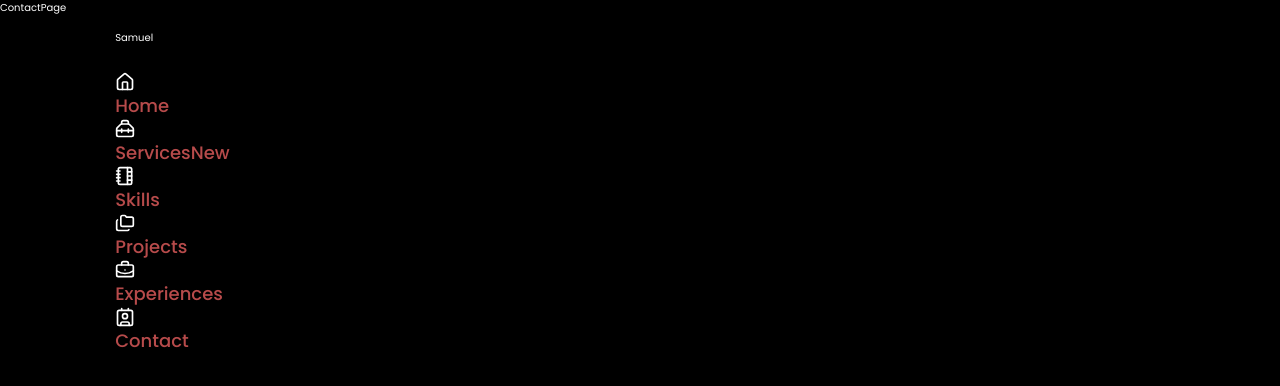
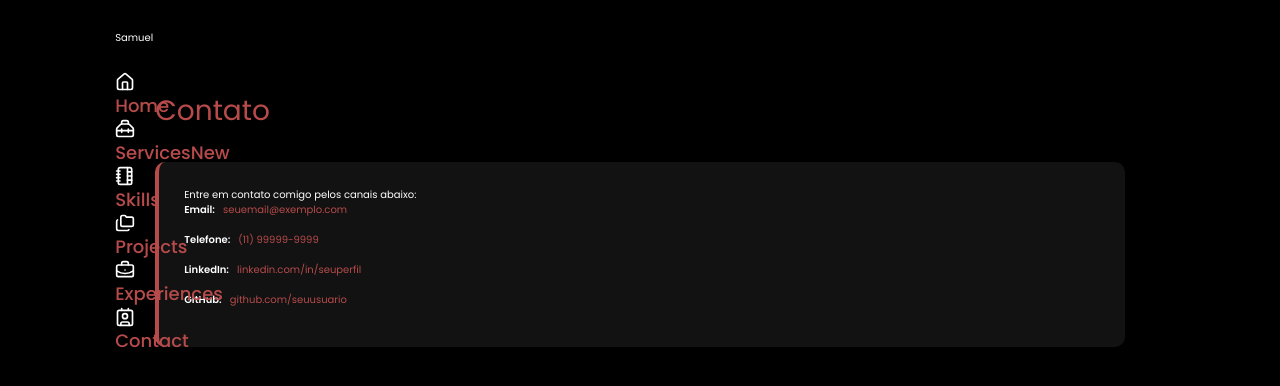
Before and after one commit to Samuteg/portifolio, a React (Vite) app: page /contact in a window 1280 px wide. Shown: the top 386 px of the page. Built offline with nearby package versions, Linux system fonts and the light colour scheme.

Commit message:
refactoring css review, add experience and contact page

```diff
--- a/src/HomePage.css
+++ b/src/HomePage.css
@@ -146,7 +146,6 @@ span {
   border-radius: 4rem;
   font-size: 1.6rem;
   color: #B74B4B;
-  letter-spacing: 0.3rem;
   font-weight: 600;
   border: 2px solid #B74B4B;
   transition: 0.3s ease;
--- a/src/index.css
+++ b/src/index.css
@@ -27,7 +27,7 @@ nav a {
 nav a:hover,
 nav a.active {
   color: #bb3c3c;
-    border-bottom: 3px solid #B74B4B;
+  border-bottom: 3px solid #b74b4b;
 }
 
 .home {
@@ -40,7 +40,7 @@ nav a.active {
 
 .logo {
   font-size: 3rem;
-    color: #B74B4B;
+  color: #b74b4b;
   font-weight: 800;
   cursor: pointer;
   transition: 0.5s ease;
@@ -51,7 +51,15 @@ section {
   padding: 5rem 9% 5rem;
 }
 
-.servises {
+.services {
+  justify-content: center;
+  gap: 8rem;
+  background-color: black;
+}
+
+.services-section {
+  display: flex;
+  flex-direction: row;
   justify-content: center;
   gap: 8rem;
   background-color: black;
@@ -64,7 +72,7 @@ section {
 
 .services-content h2 {
   text-align: center;
-    color: #B74B4B;
+  color: #b74b4b;
   font-size: 32px;
   margin-bottom: 30px;
   font-weight: bold;
@@ -75,10 +83,9 @@ section {
   padding: 25px;
   border-radius: 16px;
   box-shadow: 0 4px 15px rgba(0, 0, 0, 0.4);
-    color: #B74B4B;
-    transition:
-        transform 0.3s ease,
-        box-shadow 0.3s ease;
+  color: #b74b4b;
+  gap: 20px;
+  transition: transform 0.3s ease, box-shadow 0.3s ease;
 }
 
 .service-card:hover {
@@ -88,7 +95,13 @@ section {
 .service-icon {
   font-size: 40px;
   margin-bottom: 10px;
-    color: #B74B4B;
+  color: #b74b4b;
+}
+
+.service-title {
+  margin-bottom: 10px;
+  font-size: 1.8rem;
+  font-weight: 600;
 }
 
 .skills-section {
@@ -101,7 +114,7 @@ section {
 
 .skills-section h2 {
   text-align: center;
-    color: #B74B4B;
+  color: #b74b4b;
   font-size: 32px;
   margin-bottom: 30px;
   font-weight: bold;
@@ -116,8 +129,8 @@ section {
 
 /* Card */
 .skill-card {
-    background: #1C1C1C;
-    border: 2px solid #B74B4B;
+  background: #1c1c1c;
+  border: 2px solid #b74b4b;
   padding: 20px;
   text-align: center;
   border-radius: 14px;
@@ -135,7 +148,7 @@ section {
 /* Ícones */
 .skill-card i {
   font-size: 42px;
-    color: #B74B4B;
+  color: #b74b4b;
   margin-bottom: 10px;
 }
 
@@ -143,7 +156,7 @@ section {
   display: block;
   font-weight: bold;
   font-size: 18px;
-    color: #FFFFFF;
+  color: #ffffff;
   margin-bottom: 12px;
 }
 
@@ -151,14 +164,14 @@ section {
 .progress {
   width: 100%;
   height: 10px;
-    background: #2E2E2E;
+  background: #2e2e2e;
   border-radius: 6px;
   overflow: hidden;
 }
 
 .progress div {
   height: 100%;
-    background: #B74B4B;
+  background: #b74b4b;
   width: 0%;
   border-radius: 6px;
   animation: fillBar 1.5s forwards ease-in-out;
@@ -187,7 +200,6 @@ section {
   }
 }
 
-
 .projects {
   justify-content: center;
   gap: 8rem;
@@ -195,53 +207,31 @@ section {
 }
 
 .projects .projects-content h2 {
-    place-items: center;
-    font-size: 4rem;
-    font-weight: 700;
-    line-height: 1.3;
-    color: #B74B4B;
-    justify-content: center;
-    padding: 10px;
-    padding-top: 10px;
+  margin-bottom: 5rem;
+  text-align: center;
+  font-size: 3rem;
+  font-weight: 600;
+  color: #b74b4b;
 }
 
 .projects-content p {
   font-size: 1.6rem;
   padding: 10px;
-}
 
-:root {
-    --bg: #0F1724;
-    /* fundo escuro */
-    --card: #0B1220;
-    --muted: #9AA4B2;
-    --accent: #B74B4B;
-    --glass: rgba(255, 255, 255, 0.04);
-    --radius: 16px;
-    font-family:
-        Inter,
-        system-ui,
-        -apple-system,
-        "Segoe UI",
-        Roboto,
-        "Helvetica Neue",
-        Arial;
 }
 
 /* Container responsivo para o cartão */
 .portfolio-card {
   width: 100%;
-    max-width: 920px;
+  max-width: 1300px;
   display: grid;
   grid-template-columns: 320px 1fr;
   gap: 24px;
   background: rgb(12, 12, 12);
-    border-radius: var(--radius);
-    box-shadow:
-        0 8px 30px rgba(2, 6, 23, 0.6),
-        inset 0 1px 0 rgba(255, 255, 255, 0.02);
+  border-radius: 1rem;
+  box-shadow: 0 8px 30px #581d1d34, inset 0 1px 0 rgba(255, 255, 255, 0.02);
   padding: 20px;
-    margin: 10px;
+  margin: 20px;
   align-items: center;
   backdrop-filter: blur(6px);
 }
@@ -254,7 +244,7 @@ section {
   display: flex;
   align-items: center;
   justify-content: center;
-    background: linear-gradient(135deg, var(--accent), #D67C7C);
+  background: linear-gradient(135deg, var(--accent), #d67c7c);
   position: relative;
 }
 
@@ -296,7 +286,7 @@ section {
 /* Ações */
 .actions {
   display: flex;
-    gap: 12px;
+  gap: 8px;
   margin-top: 18px;
 }
 
@@ -315,14 +305,12 @@ section {
   padding: 10px 14px;
   border-radius: 12px;
   border: 0;
-    font-weight: 600;
+  font-weight: 500;
   cursor: pointer;
-    background: linear-gradient(90deg, #B74B4B, #8E3333);
-    color: #FFF;
+  background: linear-gradient(90deg, #b74b4b, #8e3333);
+  color: #fff;
   box-shadow: 0 6px 18px rgba(183, 75, 75, 0.28);
-    transition:
-        transform 0.18s ease,
-        box-shadow 0.18s ease;
+  transition: transform 0.18s ease, box-shadow 0.18s ease;
 }
 
 .btn.ghost {
@@ -331,7 +319,7 @@ section {
 }
 
 /* meta: likes + date */
-.meta {
+.meta-project {
   display: flex;
   gap: 14px;
   color: var(--muted);
@@ -344,7 +332,7 @@ section {
 .portfolio-card:hover {
   transform: translateY(-6px);
   transition: transform 0.22s cubic-bezier(0.2, 0.9, 0.3, 1);
-    box-shadow: 0 18px 50px rgba(2, 6, 23, 0.65);
+  box-shadow: 0 18px 50px #581d1d34;
 }
 
 /* Responsividade */
@@ -380,7 +368,7 @@ section {
   font-size: 6rem;
   font-weight: 700;
   line-height: 1.3;
-    color: #B74B4B;
+  color: #b74b4b;
   justify-content: center;
   padding-top: 10px;
 }
@@ -393,12 +381,12 @@ section {
 .experience-section {
   padding: 40px;
   border-radius: 12px;
-    color: #FFF;
+  color: #fff;
   font-family: "Poppins", sans-serif;
 }
 
 .experience-section h1 {
-    color: #B74B4B;
+  color: #b74b4b;
   /* mesma vibe das outras divs */
   margin-bottom: 25px;
   font-size: 28px;
@@ -410,25 +398,25 @@ section {
   background: #181818;
   padding: 20px;
   margin-bottom: 20px;
-    border-left: 4px solid #B74B4B;
+  border-left: 4px solid #b74b4b;
   border-radius: 8px;
   transition: 0.3s ease;
 }
 
 .experience-item:hover {
-    background: #1F1F1F;
+  background: #1f1f1f;
   transform: translateX(4px);
 }
 
 .experience-item h3 {
   margin: 0;
   font-size: 20px;
-    color: #FFF;
+  color: #fff;
 }
 
 .exp-date {
   display: block;
-    color: #B74B4B;
+  color: #b74b4b;
   font-size: 14px;
   margin-top: 4px;
   margin-bottom: 10px;
@@ -436,7 +424,7 @@ section {
 
 .experience-item p {
   margin: 0;
-    color: #CCC;
+  color: #ccc;
   font-size: 15px;
   line-height: 1.6;
 }
@@ -444,12 +432,12 @@ section {
 .contact-section {
   padding: 40px;
   border-radius: 12px;
-    color: #FFF;
+  color: #fff;
   font-family: "Poppins", sans-serif;
 }
 
 .contact-section h2 {
-    color: #B74B4B;
+  color: #b74b4b;
   margin-bottom: 25px;
   font-size: 28px;
   display: inline-block;
@@ -460,7 +448,7 @@ section {
   background: #121212;
   padding: 25px;
   border-radius: 10px;
-    border-left: 4px solid #B74B4B;
+  border-left: 4px solid #b74b4b;
 }
 
 .contact-item {
@@ -469,23 +457,17 @@ section {
 
 .contact-item .label {
   font-weight: bold;
-    color: #FFF;
+  color: #fff;
   margin-right: 8px;
 }
 
 .contact-item a {
-    color: #B74B4B;
+  color: #b74b4b;
   text-decoration: none;
   transition: color 0.3s ease;
 }
 
 .contact-item a:hover {
-    color: #D65C5C;
+  color: #d65c5c;
   text-decoration: underline;
 }
-
-.service-title {
-    margin-bottom: 10px;
-    font-size: 1.8rem;
-    font-weight: 600;
-}
--- a/src/pages/ContactPage.jsx
+++ b/src/pages/ContactPage.jsx
@@ -1,6 +1,38 @@
 const ContactPage = () => {
   return (
-    <div>ContactPage</div>
+     <section>
+      <div class="contact-section">
+        <h2>Contato</h2>
+
+        <div class="contact-block">
+          <p>Entre em contato comigo pelos canais abaixo:</p>
+
+          <div class="contact-item">
+            <span class="label">Email:</span>
+            <a href="mailto:seuemail@exemplo.com">seuemail@exemplo.com</a>
+          </div>
+
+          <div class="contact-item">
+            <span class="label">Telefone:</span>
+            <a href="tel:+5511999999999">(11) 99999-9999</a>
+          </div>
+
+          <div class="contact-item">
+            <span class="label">LinkedIn:</span>
+            <a href="https://linkedin.com/in/seuperfil" target="_blank"
+              >linkedin.com/in/seuperfil</a
+            >
+          </div>
+
+          <div class="contact-item">
+            <span class="label">GitHub:</span>
+            <a href="https://github.com/seuusuario" target="_blank"
+              >github.com/seuusuario</a
+            >
+          </div>
+        </div>
+      </div>
+    </section>
   )
 }
 
--- a/src/pages/ExperiencesPage.jsx
+++ b/src/pages/ExperiencesPage.jsx
@@ -1,6 +1,19 @@
 const ExperiencesPage = () => {
   return (
-    <div>ExperiencesPage</div>
+    <section>
+      <div class="experience-section">
+        <h1>Experiências</h1>
+
+        <div class="experience-item">
+          <h3>Freelancer</h3>
+          <span class="exp-date">2023 - Atual</span>
+          <p>
+            Criação de pequenos sistemas, landing pages e automações
+            personalizadas.
+          </p>
+        </div>
+      </div>
+    </section>
   )
 }
 
--- a/src/pages/ProjectsPage.jsx
+++ b/src/pages/ProjectsPage.jsx
@@ -28,7 +28,7 @@ const ProjectsPage = () => {
               <span class="tag">Python</span>
             </div>
 
-            <div class="meta">
+            <div class="meta-project">
               <span>⭐ 4.8 — Avaliações</span>
               <span>•</span>
               <span>Nov 2025</span>
@@ -69,17 +69,17 @@ const ProjectsPage = () => {
               <span class="tag">Python</span>
             </div>
 
-            <div class="meta">
+            <div class="meta-project">
               <span>⭐ 4.8 — Avaliações</span>
               <span>•</span>
               <span>Nov 2025</span>
             </div>
 
             <div class="actions">
-              <button class="btn primary" onclick="window.open('#','_blank')">
+              <button class="btn primary" onClick="window.open('#','_blank')">
                 Ver projeto
               </button>
-              <button class="btn ghost" onclick="window.open('#','_blank')">
+              <button class="btn ghost" onClick="window.open('#','_blank')">
                 Código
               </button>
             </div>
```
Also changed, not shown: 1 other file (tests, documents, lock files or other folders). Lines whose indentation alone changed are shown as unchanged.
